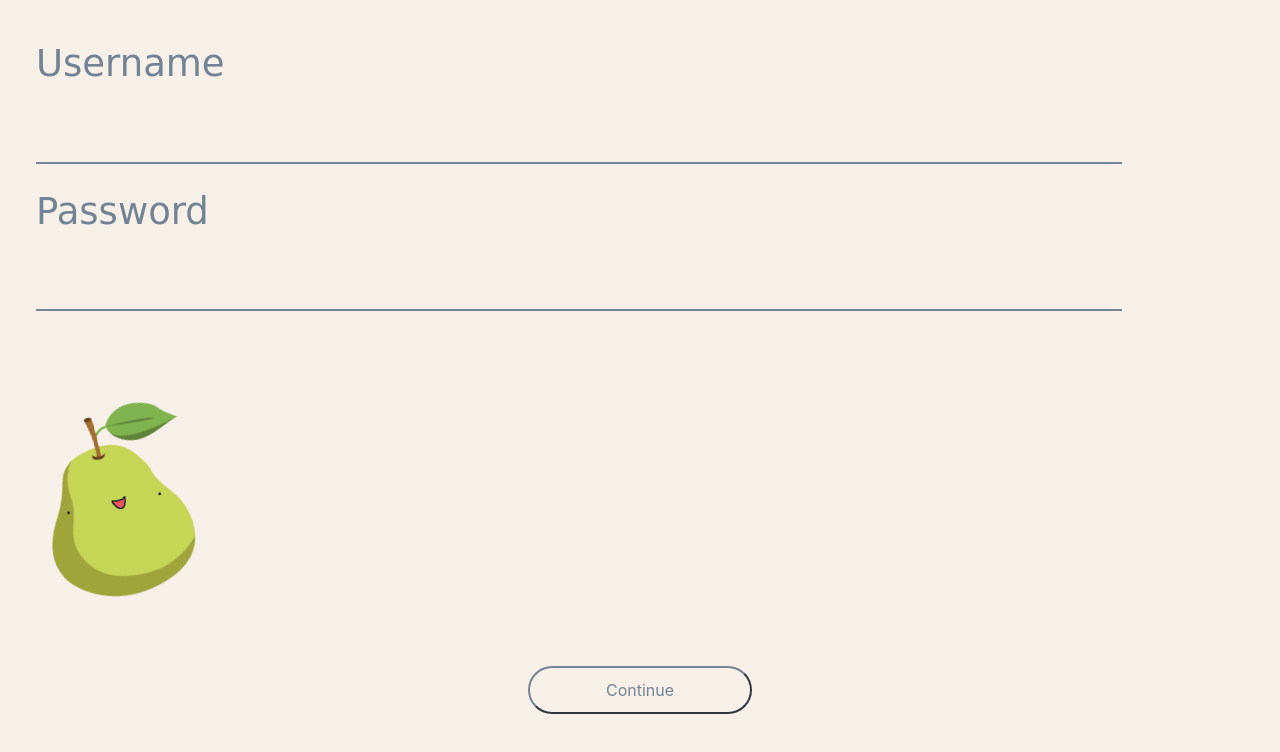
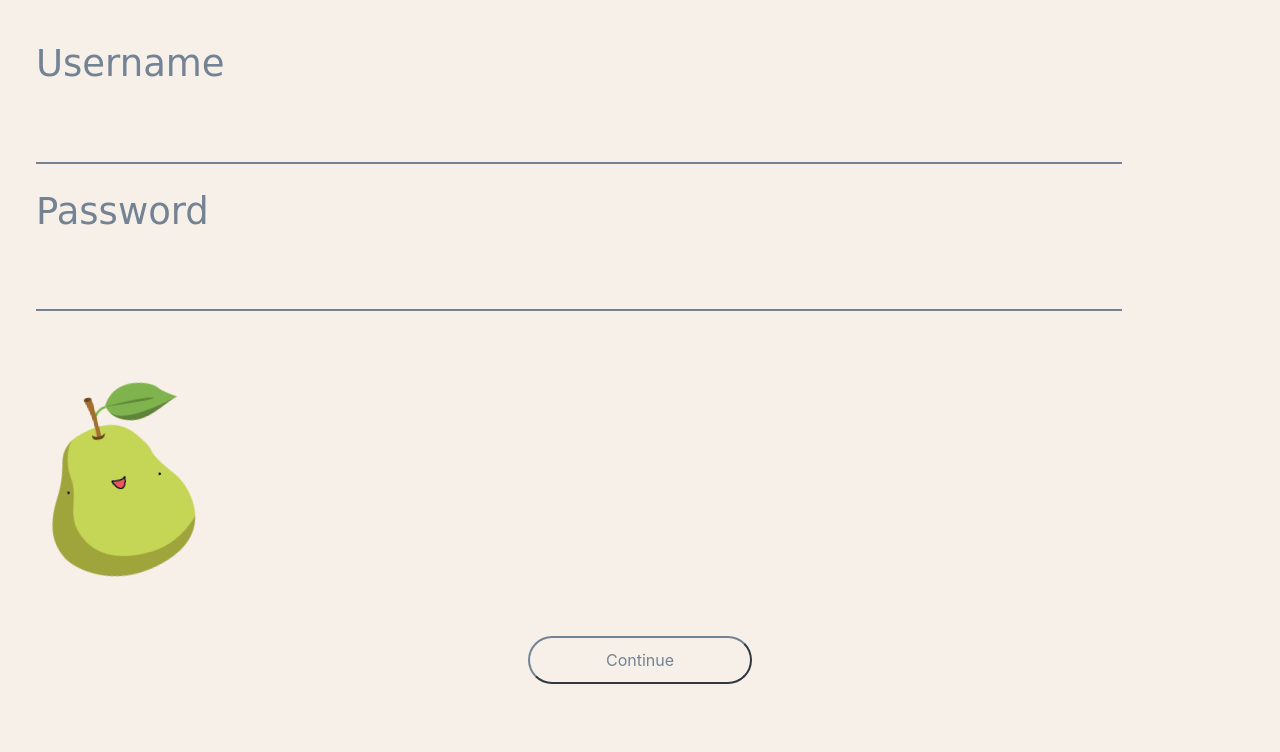
Before and after one commit to philkwek/IP_assignment3_althy, a plain HTML site: page create_account/create_account.html in a window 1280 px wide. Drawn offline with nearby package versions, Linux system fonts and the light colour scheme; a web font is replaced by a local one.

Commit message:
27/1/2020: Adjusted Position of elements

```diff
--- a/style.css
+++ b/style.css
@@ -70,7 +70,7 @@ body{
 
 #create_account_click_continue{
     position: relative;
-    top: 150px;
+    top: 120px;
     width:14rem;
     height:3rem;
     background-color: #F7F0E9;
@@ -88,7 +88,6 @@ body{
     color: #F7F0E9;
     border-color: #748394;
 }
-
 
 
 .create_account.login_details {
@@ -121,7 +120,7 @@ body{
 .create_account.pear{
     width:146px;
     position: relative;
-    top: 80px;
+    top: 60px;
     left: 45px;
     transform: rotate(-10deg)
 }
```
